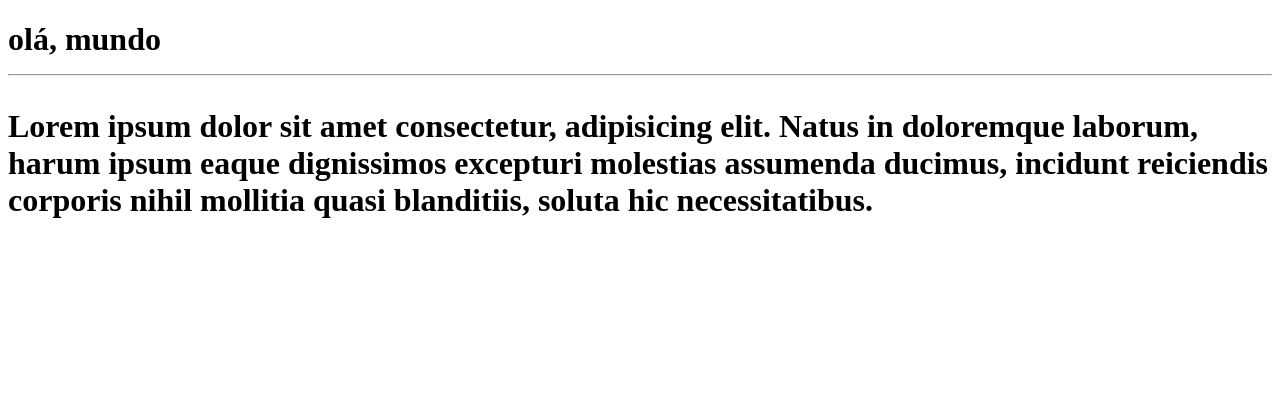
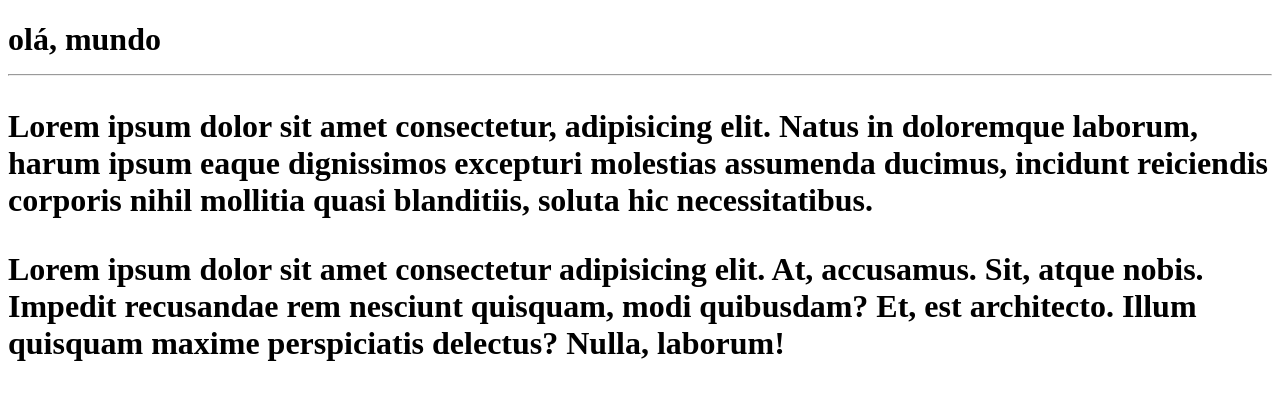
Before and after one commit to markusguerra/ola-mundo, a plain HTML site: page site-exemplo/index.html in a window 1280 px wide. Drawn offline with Linux system fonts and the light colour scheme.

Commit message:
Adicionei um paragrafo

```diff
--- a/site-exemplo/index.html
+++ b/site-exemplo/index.html
@@ -9,6 +9,7 @@
     <h1>olá, mundo
         <hr>
         <p>Lorem ipsum dolor sit amet consectetur, adipisicing elit. Natus in doloremque laborum, harum ipsum eaque dignissimos excepturi molestias assumenda ducimus, incidunt reiciendis corporis nihil mollitia quasi blanditiis, soluta hic necessitatibus.</p>
+        <p>Lorem ipsum dolor sit amet consectetur adipisicing elit. At, accusamus. Sit, atque nobis. Impedit recusandae rem nesciunt quisquam, modi quibusdam? Et, est architecto. Illum quisquam maxime perspiciatis delectus? Nulla, laborum!</p>
     </h1>
 </body>
 </html>
```
